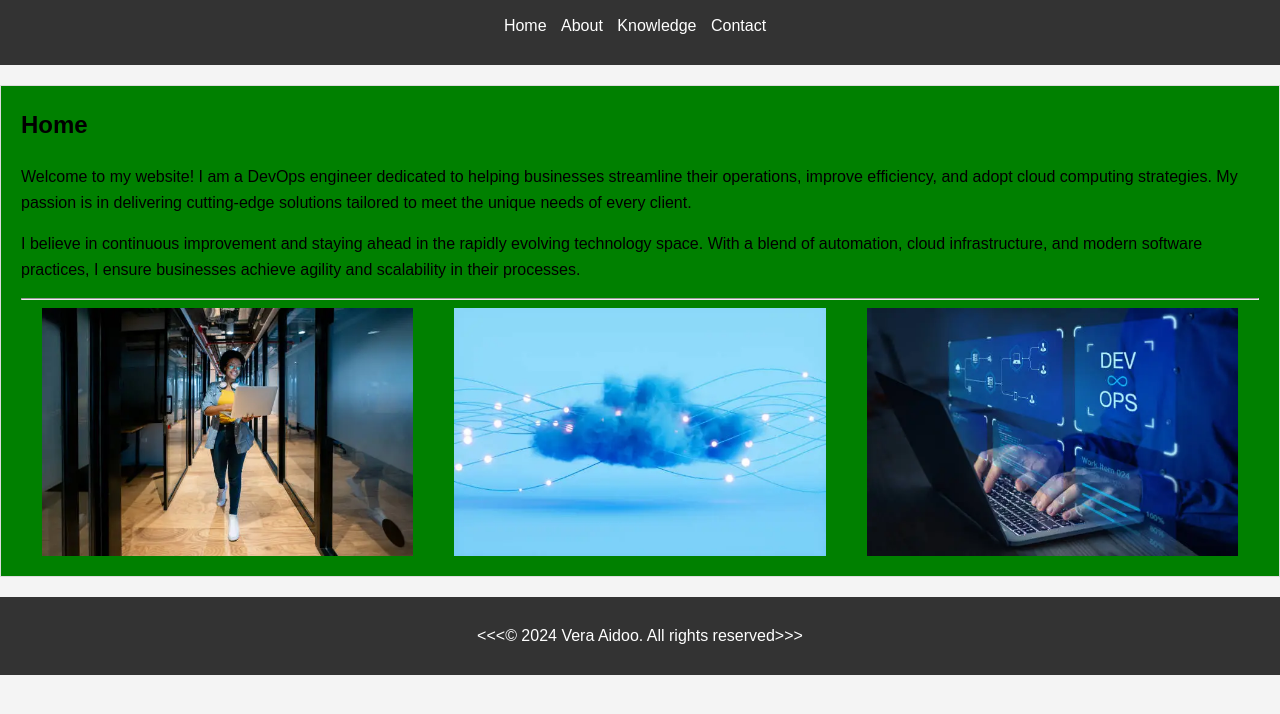
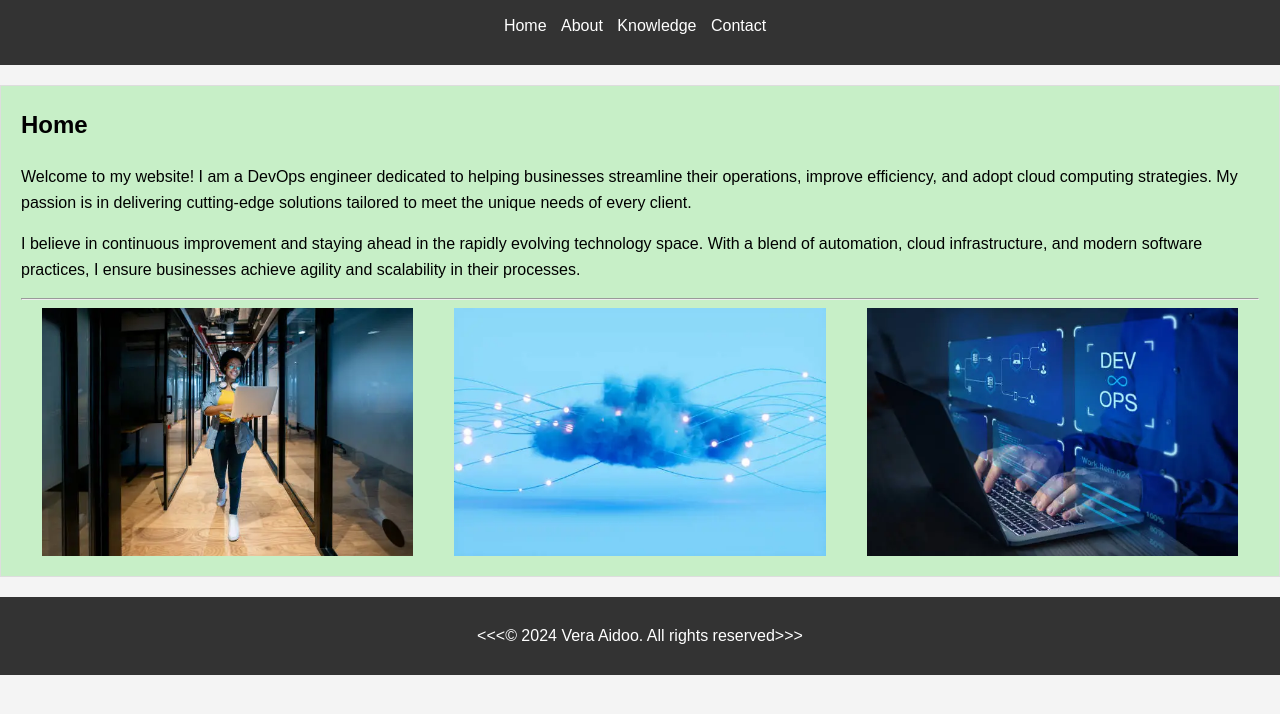
Before and after one commit to MyCareer24/gracitcicdpipeline, a plain HTML site: page index.html in a window 1280 px wide. Shown: the part 64-778 px from the top of the page. Drawn offline with Linux system fonts and the light colour scheme.

Commit message:
Changed Background colour to green

```diff
--- a/styles.css
+++ b/styles.css
@@ -178,7 +178,7 @@ form button:hover {
 
 /* Styling for Home Section */
 #home {
-    background-color: green; /* Home section has beige background */
+    background-color: rgb(199, 239, 199); /* Home section has beige background */
 }
 
 /* Flexbox for Image Container */
```
